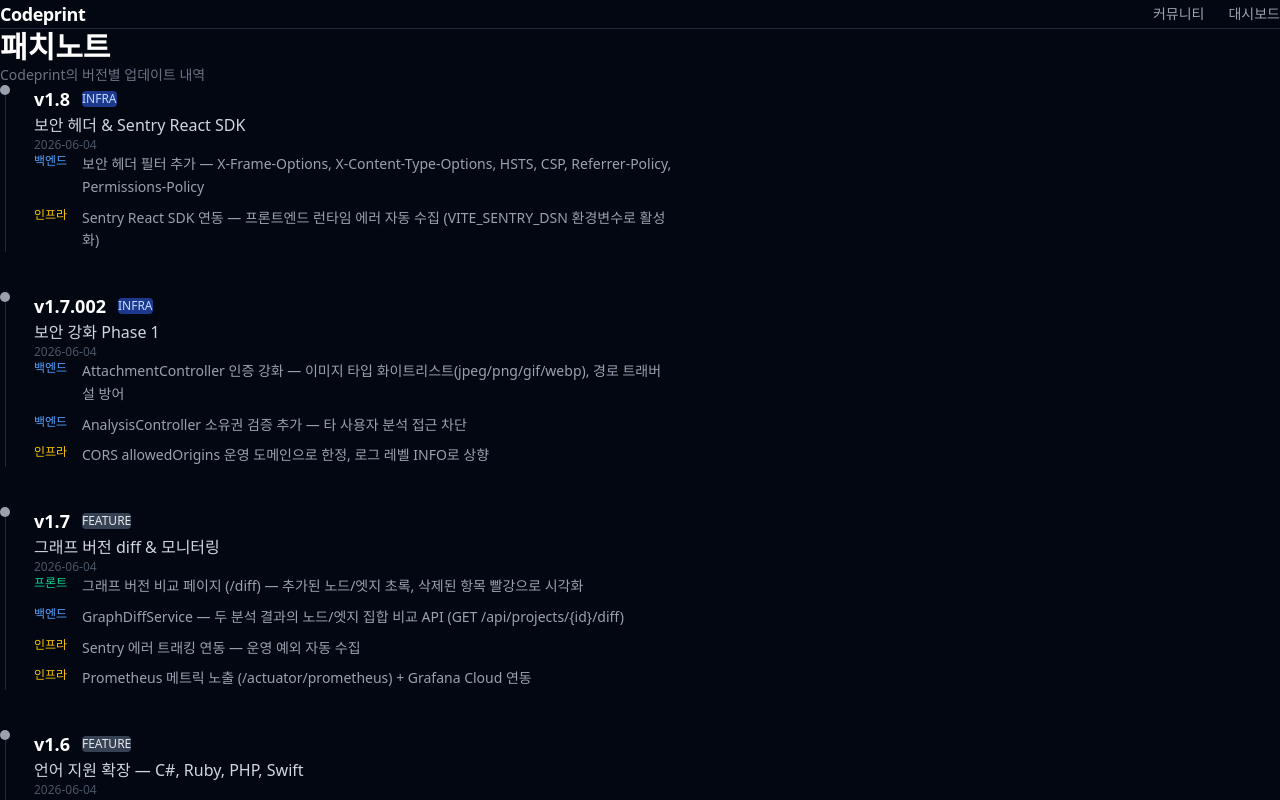
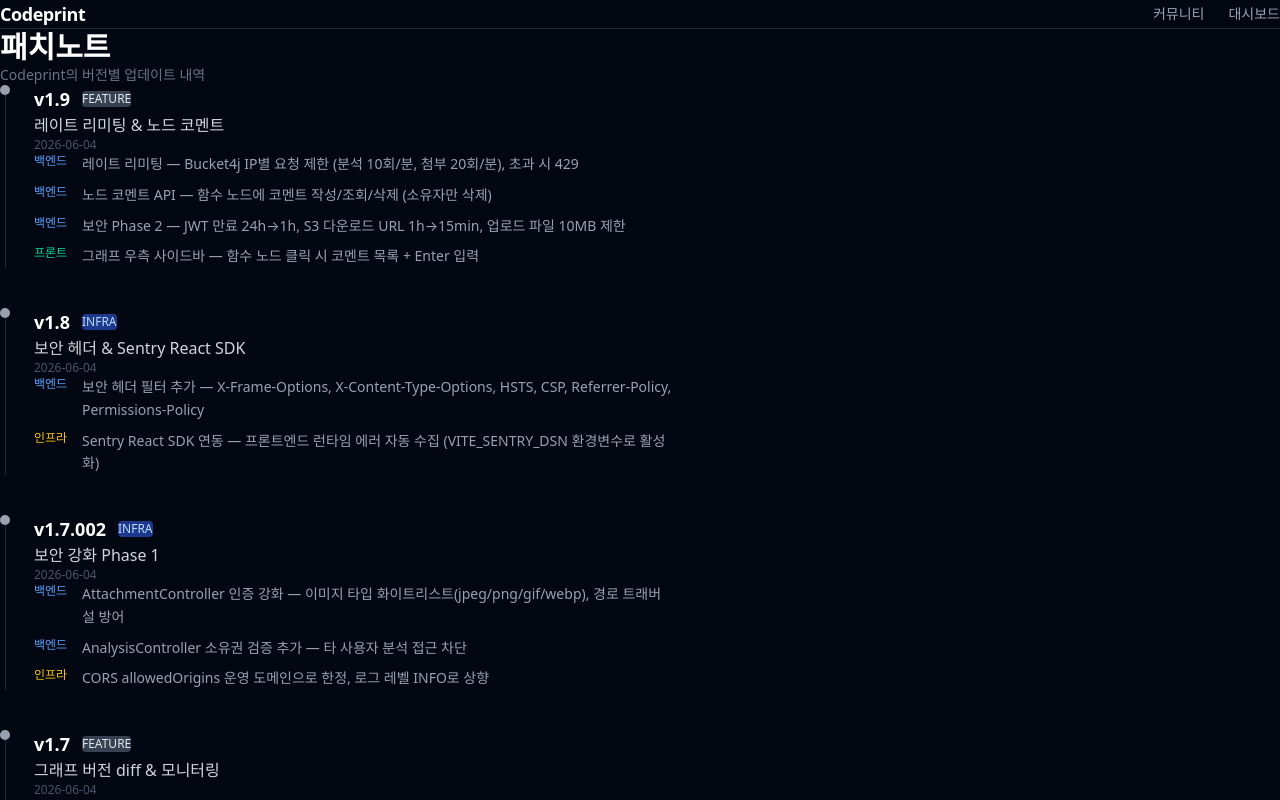
Before and after one commit to PYB0514/codeprint, a React (Vite) app in the folder frontend/: page /changelog in a window 1280 px wide. Shown: the top 800 px of the page. Built offline with nearby package versions, Linux system fonts and the light colour scheme; no server answers.

Commit message:
feat: ChangelogPage v1.9 항목 추가 — 레이트 리미팅, 노드 코멘트, 보안 Phase 2

```diff
--- a/frontend/src/pages/ChangelogPage.tsx
+++ b/frontend/src/pages/ChangelogPage.tsx
@@ -10,6 +10,18 @@ interface Release {
 }
 
 const RELEASES: Release[] = [
+  {
+    version: 'v1.9',
+    date: '2026-06-04',
+    title: '레이트 리미팅 & 노드 코멘트',
+    type: 'feature',
+    items: [
+      { category: '백엔드', desc: '레이트 리미팅 — Bucket4j IP별 요청 제한 (분석 10회/분, 첨부 20회/분), 초과 시 429' },
+      { category: '백엔드', desc: '노드 코멘트 API — 함수 노드에 코멘트 작성/조회/삭제 (소유자만 삭제)' },
+      { category: '백엔드', desc: '보안 Phase 2 — JWT 만료 24h→1h, S3 다운로드 URL 1h→15min, 업로드 파일 10MB 제한' },
+      { category: '프론트', desc: '그래프 우측 사이드바 — 함수 노드 클릭 시 코멘트 목록 + Enter 입력' },
+    ],
+  },
   {
     version: 'v1.8',
     date: '2026-06-04',
```
